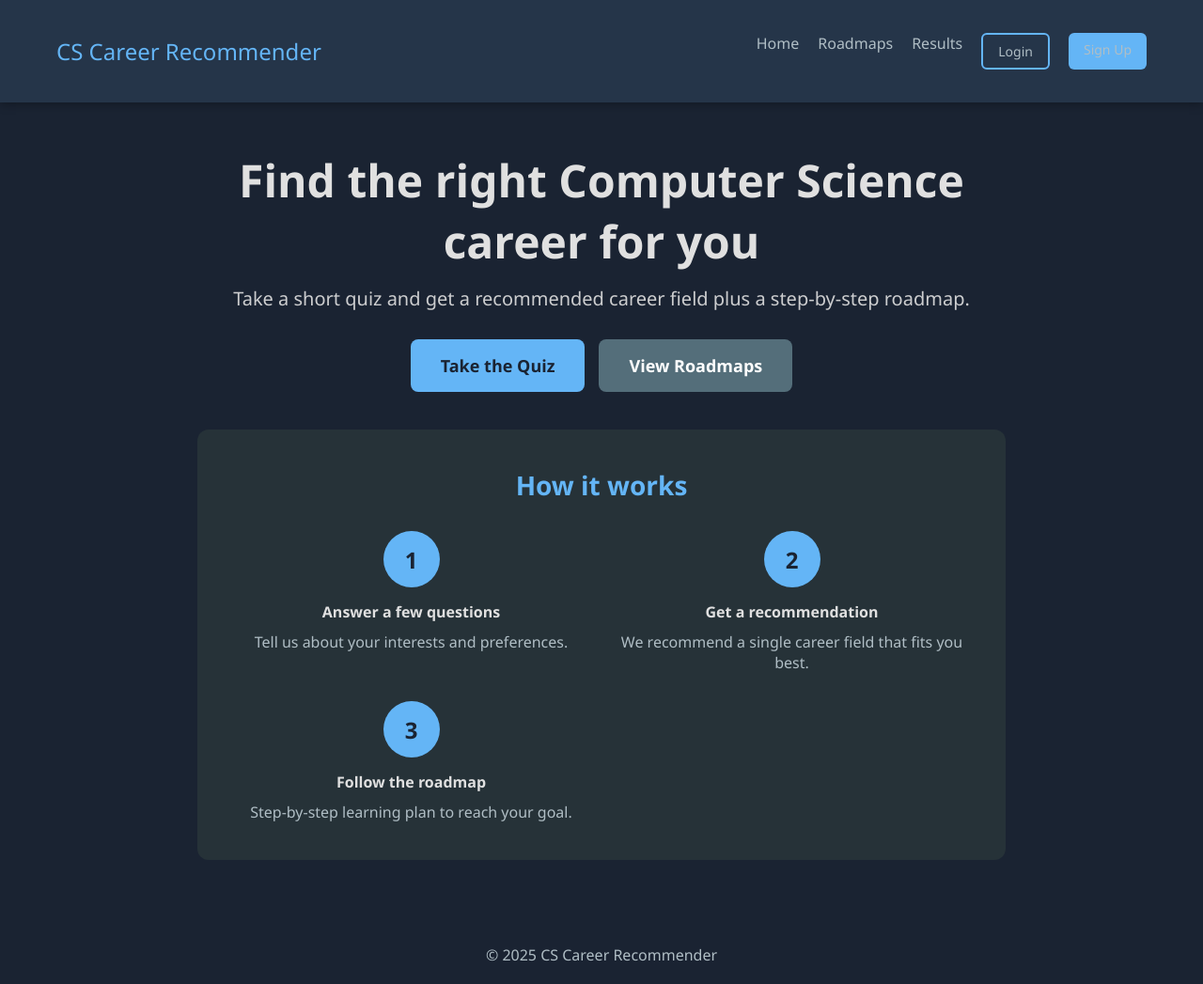
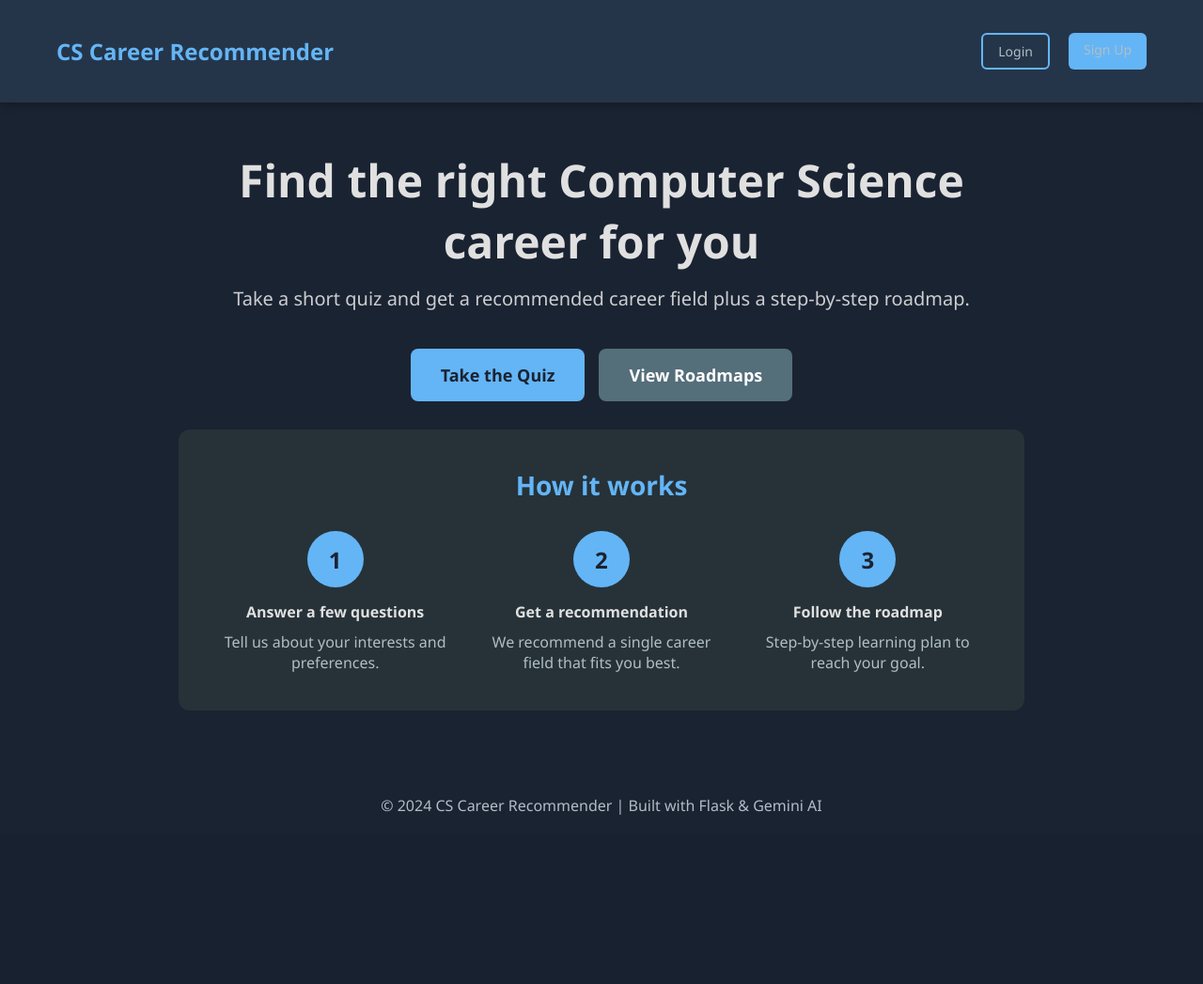
Before and after one commit to omaramin-77/cs-pathfinder, a Flask app: page / in a window 1280 px wide. Shown: the whole page at 94% size. After the commit the page ends 867 px from the top, so only its background shows below. Run offline with Flask 3, Linux system fonts and the light colour scheme.

Commit message:
dynamic website modification

```diff
--- /dev/null
+++ b/templates/base.html
@@ -0,0 +1,46 @@
+<!DOCTYPE html>
+<html lang="en">
+<head>
+    <meta charset="UTF-8">
+    <meta name="viewport" content="width=device-width, initial-scale=1.0">
+    <title>{% block title %}CS Career Recommender{% endblock %}</title>
+    <link rel="stylesheet" href="../static/styles.css">
+</head>
+<body>
+
+    <nav class="navbar">
+        <div class="container">
+            <h1 class="logo">CS Career Recommender</h1>
+            <div class="nav-links">
+                {% if session.user_id %}
+                <a href="/">Home</a>
+                <a href="/results">My Results</a>
+                <a href="/logout">Logout</a>
+                {% else %}
+                <a href="/login" class="nav-btn nav-btn-login">Login</a>
+                <a href="/signup" class="nav-btn nav-btn-signup">Sign Up</a>
+                {% endif %}
+            </div>
+        </div>
+    </nav>
+
+
+    {% with messages = get_flashed_messages(with_categories=true) %}
+        {% if messages %}
+            <div class="container">
+                {% for category, message in messages %}
+                    <div class="alert alert-{{ category }}">{{ message }}</div>
+                {% endfor %}
+            </div>
+        {% endif %}
+    {% endwith %}
+
+    <main class="container">
+        {% block content %}{% endblock %}
+    </main>
+
+    <footer>
+        <p>&copy; 2024 CS Career Recommender | Built with Flask & Gemini AI</p>
+    </footer>
+</body>
+</html>
--- a/templates/home.html
+++ b/templates/home.html
@@ -1,36 +1,20 @@
-<!doctype html>
-<html lang="en">
-<head>
-    <meta charset="utf-8">
-    <meta name="viewport" content="width=device-width, initial-scale=1">
-    <title>Home - CS Career Recommender</title>
-    <link rel="stylesheet" href="../static/styles.css">
-</head>
-<body>
-    <header class="navbar">
-        <div class="container">
-            <div class="logo">CS Career Recommender</div>
-            <nav class="nav-links">
-                <a href="home.html">Home</a>
-                <a href="roadmap.html">Roadmaps</a>
-                <a href="results.html">Results</a>
-                <a class="nav-btn nav-btn-login" href="login.html">Login</a>
-                <a class="nav-btn nav-btn-signup" href="signup.html">Sign Up</a>
-            </nav>
-        </div>
-    </header>
+{% extends "base.html" %}
 
-    <main class="home-container container">
-        <section class="hero">
+{% block title %}Home - CS Career Recommender{% endblock %}
+
+{% block content %}
+<div class="home-container">
+    <div class="hero">
         <h1>Find the right Computer Science career for you</h1>
         <p>Take a short quiz and get a recommended career field plus a step-by-step roadmap.</p>
+    </div>
+
     <div class="action-buttons">
         <a class="btn btn-primary btn-large" href="quiz_question.html">Take the Quiz</a>
         <a class="btn btn-secondary btn-large" href="roadmap.html">View Roadmaps</a>
     </div>
-        </section>
 
-        <section class="info-section">
+    <div class="info-section">
         <h3>How it works</h3>
         <div class="steps">
             <div class="step">
@@ -49,11 +33,6 @@
                 <p>Step-by-step learning plan to reach your goal.</p>
             </div>
         </div>
-        </section>
-    </main>
-
-    <footer>
-        &copy; 2025 CS Career Recommender
-    </footer>
-</body>
-</html>
+    </div>
+</div>
+{% endblock %}
```
Lines whose indentation alone changed are shown as unchanged.
